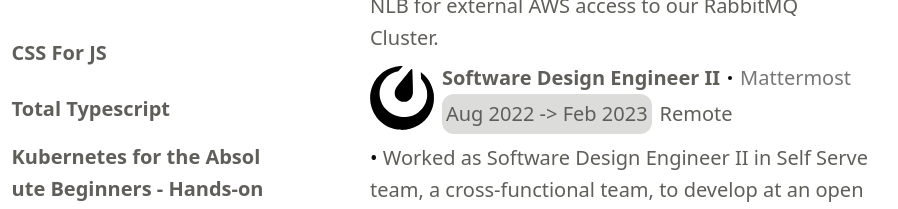
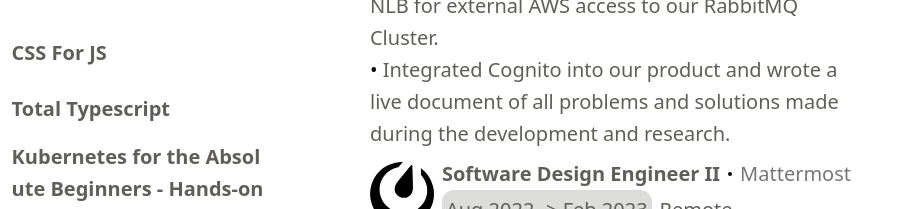
Before and after one commit to Afsoon/Personal-Website, an Astro site: page /resume in a window 1280 px wide. Shown: the part 866-1075 px from the top of the page, 242-1140 px from the left. Built offline with nearby package versions, Linux system fonts and the light colour scheme; Astro itself is replaced by a stand-in of ours.

Commit message:
update alhona entry

```diff
--- a/src/components/WorkExperience.astro
+++ b/src/components/WorkExperience.astro
@@ -20,6 +20,7 @@
     "Assisted the team in front-end code testing using MSW to streamline mocks.",
     "Established a Playwright environment for per-test request mocking in the Remix Backend.",
     "Conducted a Proof of Concept on configuring an NLB for external AWS access to our RabbitMQ Cluster.",
+    "Integrated Cognito into our product and wrote a live document of all problems and solutions made during the development and research.",
   ],
   icon: '<img class="circle" src="/alhona.jpg" alt="Streamloots company logo" />',
 };
```
